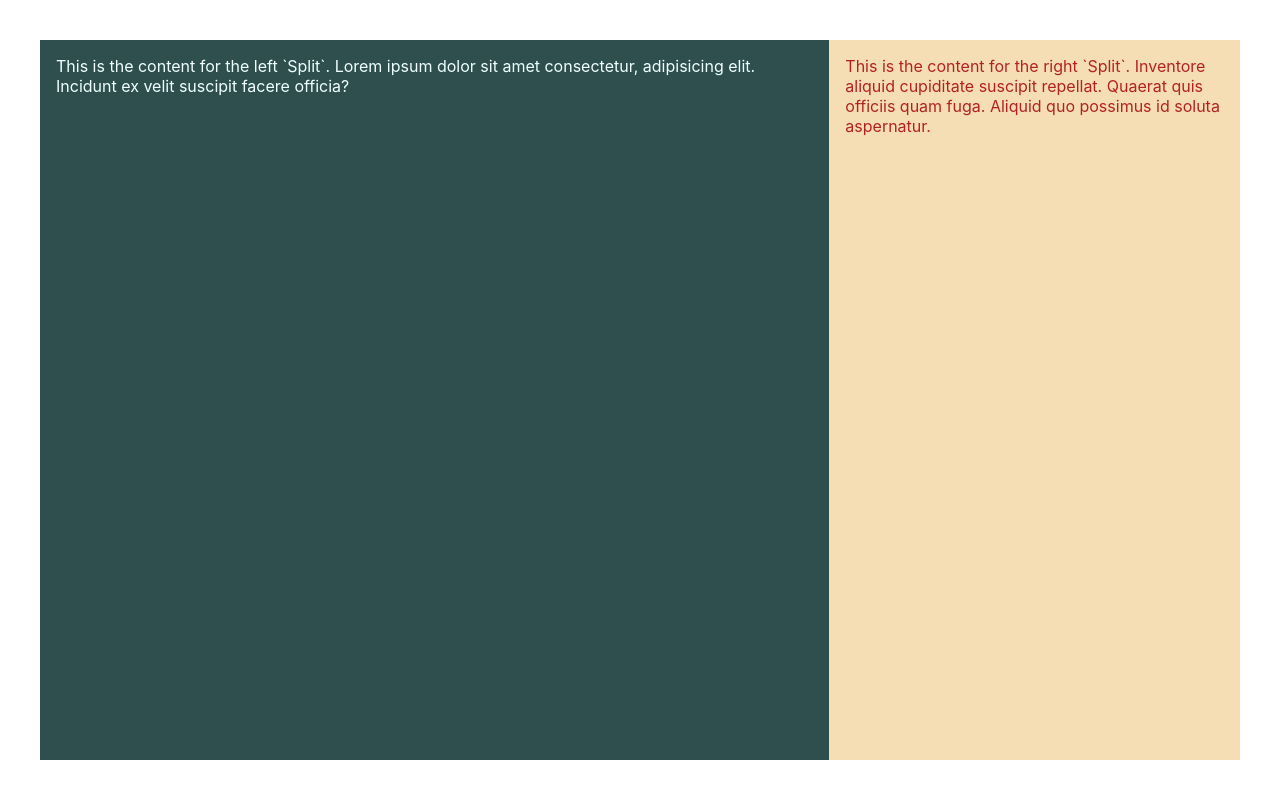
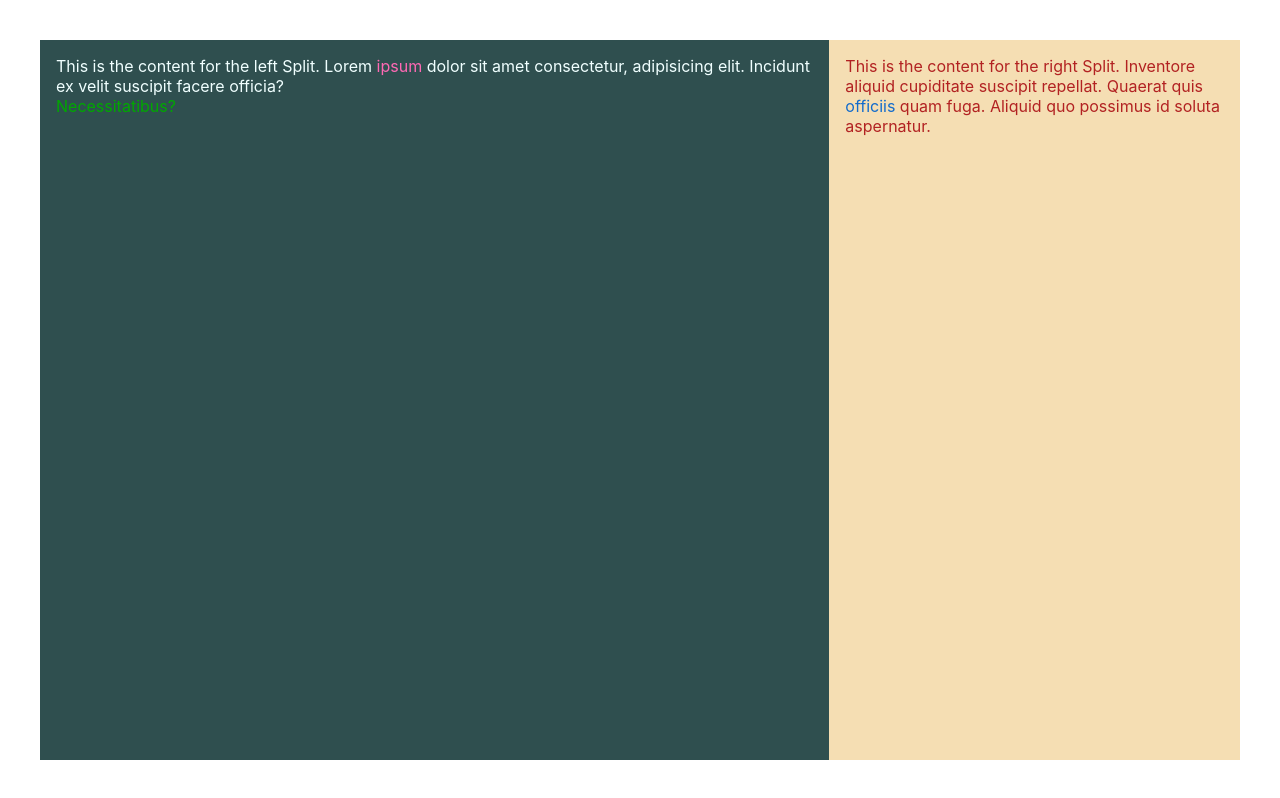
Before and after one commit to SterlingDWatts/react_playground, a React (Create React App) app: page / in a window 1280 px wide. Built offline with nearby package versions, Linux system fonts and the light colour scheme.

Commit message:
Updated App.js to reflect Tooltip changes

```diff
--- a/src/App.js
+++ b/src/App.js
@@ -1,15 +1,30 @@
 import React from 'react';
 import Split from './composition/Split';
 import './App.css';
+import Tooltip from './composition/Tooltip';
+
+const firstTooltip = (
+  <Tooltip color='hotpink' message='tooltip message'>
+    ipsum
+  </Tooltip>
+)
+const secondTooltip = (
+  <Tooltip color='#126BCC' message='another tooltip message'>
+    officiis
+  </Tooltip>
+)
 
 function App() {
   return (
     <main className='App'>
-      <Split className='left' flexBasis={2}>
-      This is the content for the left `Split`. Lorem ipsum dolor sit amet consectetur, adipisicing elit. Incidunt ex velit suscipit facere officia?
+      <Split className='left' flexBasis='2'>
+        This is the content for the left Split. Lorem {firstTooltip} dolor sit amet consectetur, adipisicing elit. Incidunt ex velit suscipit facere officia?<br />
+        <Tooltip message='one more tooltip message'>
+          Necessitatibus?
+        </Tooltip>
       </Split>
       <Split className='right'>
-      This is the content for the right `Split`. Inventore aliquid cupiditate suscipit repellat. Quaerat quis officiis quam fuga. Aliquid quo possimus id soluta aspernatur.
+        This is the content for the right Split. Inventore aliquid cupiditate suscipit repellat. Quaerat quis {secondTooltip} quam fuga. Aliquid quo possimus id soluta aspernatur.
       </Split>
     </main>
   );
```
